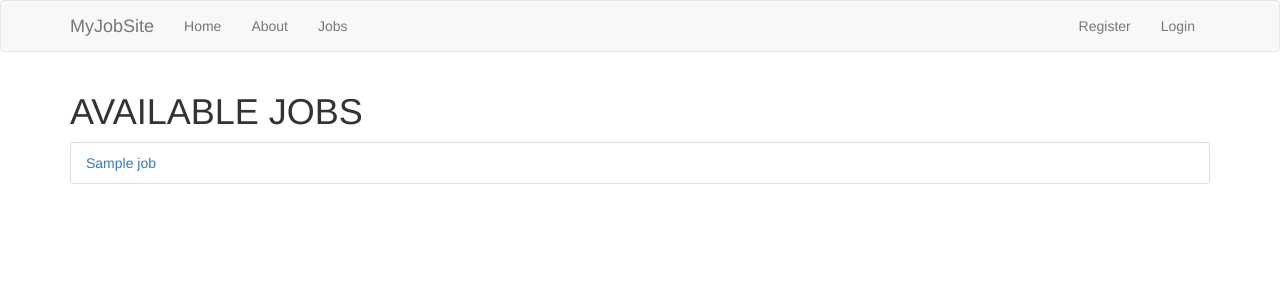
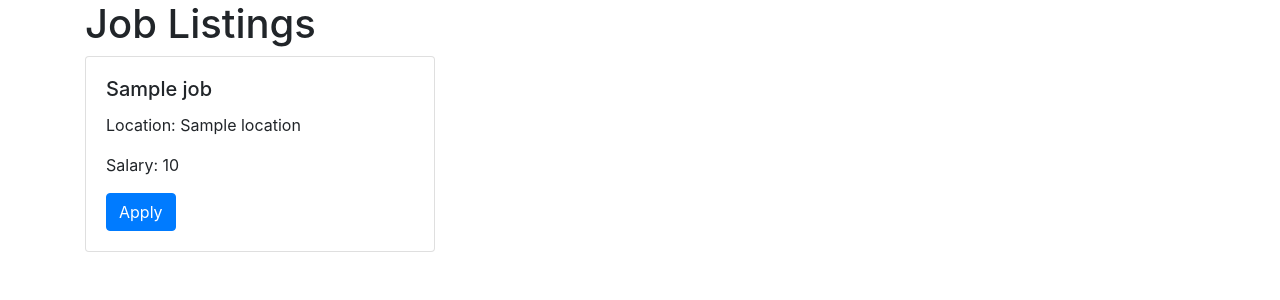
Before and after one commit to Philipi073/jobsite, a Flask app: template templates/jobs.html in a window 1280 px wide. Shown: the top 300 px of the page. Run offline with Flask 3, Linux system fonts and the light colour scheme; the template is opened without the code that fills it: most values are stand-ins (such as "Sample title", 1, 10 or a date in 2020); some libraries are stand-ins or nearby versions.

Commit message:
Update jobs.html

```diff
--- a/templates/jobs.html
+++ b/templates/jobs.html
@@ -1,10 +1,27 @@
-{% extends 'layout.html' %}
-
-{% block body %}
-  <h1>AVAILABLE JOBS</h1>
-  <ul class="list-group">
-    {% for job in jobs %}
-      <li class="list-group-item"><a href="/job/{{job[0]}}">{{job[1]}}</a></li>
-    {% endfor %}
-  </ul>
-{% endblock %}
+<!DOCTYPE html>
+<html>
+<head>
+  <title>Job Listings</title>
+  <!-- Bootstrap CSS -->
+  <link rel="stylesheet" href="https://maxcdn.bootstrapcdn.com/bootstrap/4.5.2/css/bootstrap.min.css">
+</head>
+<body>
+  <div class="container">
+    <h1>Job Listings</h1>
+    <div class="row">
+      {% for job in jobs %}
+      <div class="col-md-4 mb-4">
+        <div class="card">
+          <div class="card-body">
+            <h5 class="card-title">{{ job.title }}</h5>
+            <p class="card-text">Location: {{ job.location }}</p>
+            <p class="card-text">Salary: {{ job.salary }}</p>
+            <a href="{{ url_for('apply', job_id=job.id) }}" class="btn btn-primary">Apply</a>
+          </div>
+        </div>
+      </div>
+      {% endfor %}
+    </div>
+  </div>
+</body>
+</html>
```
